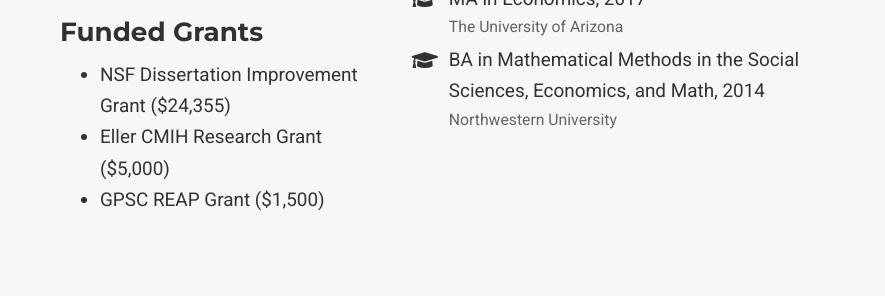
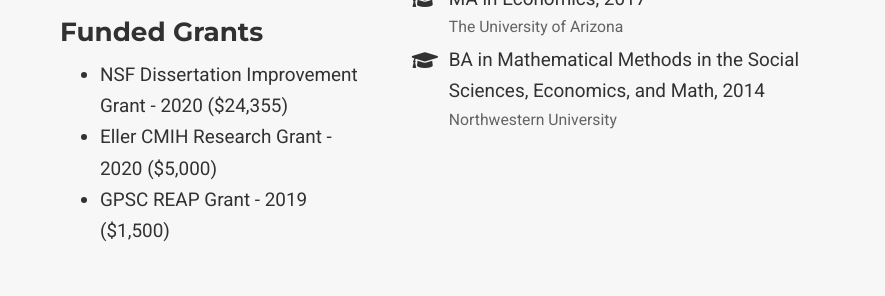
Before and after one commit to chase-eck/chase-eck.github.io, a plain HTML site: page index.html in a window 1280 px wide. Shown: the part 914-1210 px from the top of the page, 395-1280 px from the left. Drawn offline with nearby package versions, Linux system fonts and the light colour scheme; some packages are replaced by stand-ins of ours; some icons are missing.

Commit message:
Build website

```diff
--- a/index.html
+++ b/index.html
@@ -876,9 +876,9 @@
 
       <h3>Funded Grants</h3>
       <ul class="ul-interests">
-        <li>NSF Dissertation Improvement Grant ($24,355)</li>
-        <li>Eller CMIH Research Grant ($5,000)</li>
-        <li>GPSC REAP Grant ($1,500)</li>
+        <li>NSF Dissertation Improvement Grant - 2020 ($24,355)</li>
+        <li>Eller CMIH Research Grant - 2020 ($5,000)</li>
+        <li>GPSC REAP Grant - 2019 ($1,500)</li>
       </ul>
     </div>
 
```
